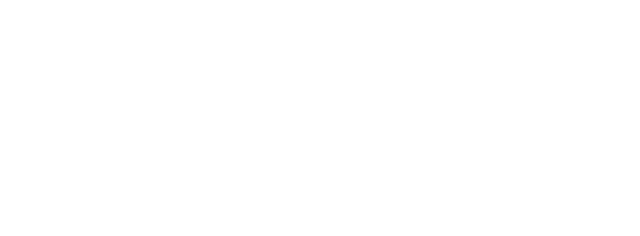
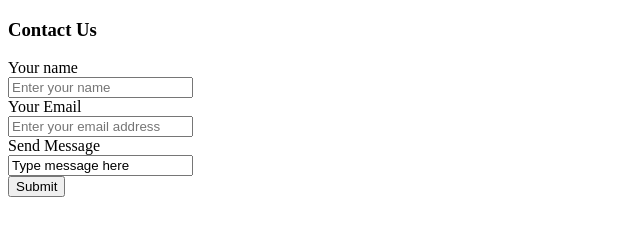
Before and after one commit to VHarmony/contact-form, a plain HTML site: page index.html in a window 1280 px wide. Shown: the whole page, without its empty margins (0-640 px from the left). Drawn offline with Linux system fonts and the light colour scheme.

Commit message:
updated 'index.html ' file

```diff
--- a/index.html
+++ b/index.html
@@ -3,9 +3,23 @@
 <head>
     <meta charset="UTF-8">
     <meta name="viewport" content="width=device-width, initial-scale=1.0">
-    <title>Victor's Form</title>
+    <title>Contact Form</title>
 </head>
 <body>
+    <header>
+        <h3>Contact Us</h3>
+    </header>
+    <form action="" method="post">
+        <label for="name">Your name</label><br>
+        <input type="text" name="" id="" placeholder="Enter your name"><br>
 
+        <label for="email">Your Email</label><br>
+        <input type="email" name="" id="" placeholder="Enter your email address"><br>
+
+        <label for="text">Send Message</label><br>
+        <input type="text" value="Type message here"><br>
+
+        <input type="submit" value="Submit">
+    </form>
 </body>
 </html>
```
